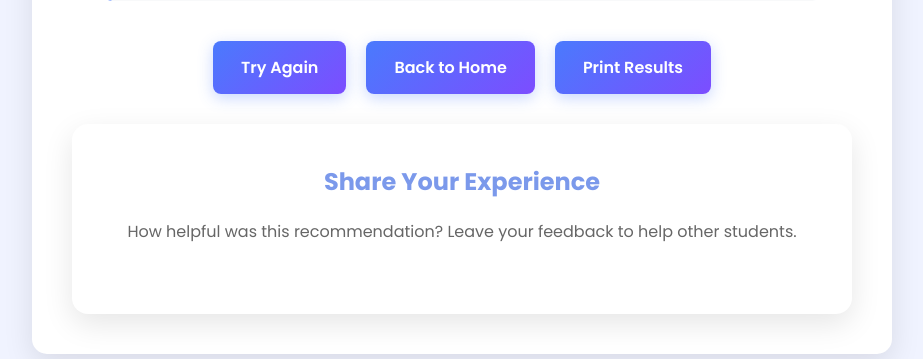
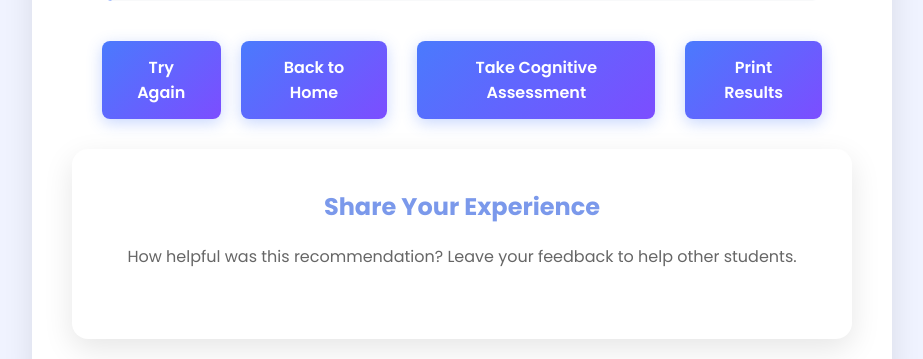
Before and after one commit to Olamieee/Subject-Recommender-System, a Django app: template recommenderApp/templates/enchanced_result.html in a window 1280 px wide. Shown: the part 1316-1675 px from the top of the page, without its empty margins (178-1101 px from the left). Run offline with Django 5.2, Linux system fonts and the light colour scheme; the template is opened without the code that fills it, so the values that code supplies are empty.

Commit message:
Update enchanced_result.html

```diff
--- a/recommenderApp/templates/enchanced_result.html
+++ b/recommenderApp/templates/enchanced_result.html
@@ -340,6 +340,7 @@
                         <div class="action-buttons">
                             <a href="{% url 'predict' %}" class="action-btn">Try Again</a>
                             <a href="{% url 'home' %}" class="action-btn">Back to Home</a>
+                            <a href="{% url 'iq_test' %}" style="display: inline-block; margin: 0 10px; padding: 14px 28px; background: linear-gradient(135deg, #4a7afd, #7c4dff); color: white; font-weight: 600; border-radius: 8px; text-decoration: none; box-shadow: 0 4px 15px rgba(74, 122, 253, 0.3); border: none; font-size: 1rem; transition: all 0.3s;">Take Cognitive Assessment</a>
                             <a href="#" onclick="window.print(); return false;" class="action-btn">Print Results</a>
                         </div>
                     </div>
```
